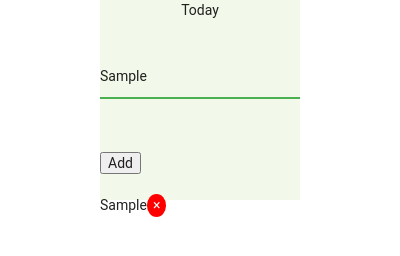
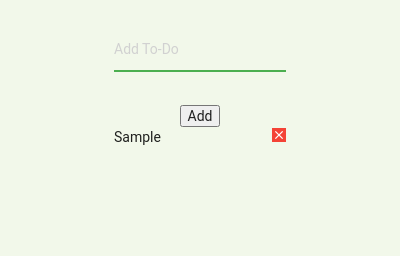
Before and after one commit to saisandeepvaddi/yaad, a browser extension: page src/html/popup.html in a window 400 px wide. Both pictures are taken after typing "Sample" into the empty fields and a click on the input "Add". Drawn offline with Linux system fonts and the light colour scheme; files that its build step writes are made by us from their sources; files whose address does not match are found by name; a web font is replaced by a local one.

Commit message:
add material icon

```diff
--- a/src/html/popup.html
+++ b/src/html/popup.html
@@ -7,40 +7,24 @@
   <!-- Do not mention css/style.css since all the files will be at the same directory level while building -->
   <link rel="stylesheet" href="style.css">
   <link rel="stylesheet" href="materialize.min.css" media="screen,projection">
+  <link href="https://fonts.googleapis.com/icon?family=Material+Icons" rel="stylesheet">
+
 
 </head>
 
 <body>
   <div class="container">
-    <div class="todo-container">
-      <div class="row date-container">
-        <div class="col s12 day center-text" id="day">Today</div>
+    <form class="col s12 todo-form">
+      <div class="input-field">
+        <input placeholder="Add To-Do" id="todo" type="text" class="validate todo-input" autocomplete="off" />
       </div>
-      <form class="col s12 todo-form">
-        <div class="row">
-          <div class="input-field col s12">
-            <input placeholder="Add To-Do" id="todo" type="text" class="validate todo-input">
-          </div>
-        </div>
-        <div class="row">
-          <div class="input-field col s12">
-            <input placeholder="Add To-Do" id="todo" type="submit" value="Add" class="validate todo-input">
-          </div>
-        </div>
-      </form>
-    </div>
-    <!-- <div class="add-button-container">
-      <div class="row">
-        <div class="col s12 center-text">
-          <button class="add-button">Add</button>
-        </div>
+      <div class="input-field add-button-container">
+        <input id="todo" type="submit" value="Add" class="center-text">
       </div>
-    </div> -->
+    </form>
   </div>
-
   <script src="jquery-3.2.1.min.js" charset="utf-8"></script>
   <script src="materialize.min.js" charset="utf-8"></script>
-
   <script src="popup.js" charset="utf-8"></script>
 </body>
 
--- a/src/js/popup.js
+++ b/src/js/popup.js
@@ -1,21 +1,18 @@
 var removeTodo = function() {
   $(this)
-    .parent()
-    .parent()
     .parent()
     .remove();
 };
 
 var createToDoRow = function(todo) {
-  var row = $("<div class='row'></div>");
-  var span = $("<span></span>");
+  var todoItemContainer = $("<div class='todo-item'></div>");
+  var item = $("<div class='todo-element'>" + todo + "</div>");
   var deleteButton = $(
-    "<button class='todo-remove-button'>&times;</button>"
+    '<div><i class="tiny material-icons red">close</i><div>'
   ).click(removeTodo);
-  var inButton = span.append(deleteButton);
-  var item = $("<div class='col s12 todo-element'>" + todo + "</div>");
-  var buttonAddedItem = item.append(inButton);
-  return row.append(buttonAddedItem);
+  todoItemContainer.append(item).append(deleteButton);
+
+  return todoItemContainer;
 };
 
 $(document).ready(function() {
@@ -26,7 +23,8 @@ $(document).ready(function() {
     console.log("Submitted");
     var todo = $(".todo-input").val();
     var todoRow = createToDoRow(todo);
-    $(".todo-container").append(todoRow);
+    $(".container").append(todoRow);
+    $(".todo-input").val("");
   });
 });
 
--- a/src/styles/style.css
+++ b/src/styles/style.css
@@ -4,17 +4,28 @@ div#dummy {
 
 html,
 body {
-  height: 100%;
   width: 100%;
+  padding: 0px;
+  margin: 0px;
+  background-color: #f2f8ea;
 }
 
 * {
   box-sizing: border-box;
 }
 
+.material-icons {
+  cursor: pointer;
+}
+.material-icons.red {
+  /* color: red; */
+  color: white;
+}
+
 div.container {
+  padding: 1rem;
   width: 200px;
-  height: 200px;
+  /* height: 200px; */
   background-color: #f2f8ea;
 }
 
@@ -30,6 +41,12 @@ div.container {
   color: white;
 }
 
-.todo-remove-button:before {
-  content: " ";
+.todo-item {
+  display: flex;
+  justify-content: space-between;
 }
+
+.add-button-container {
+  display: flex;
+  justify-content: center;
+}
```
